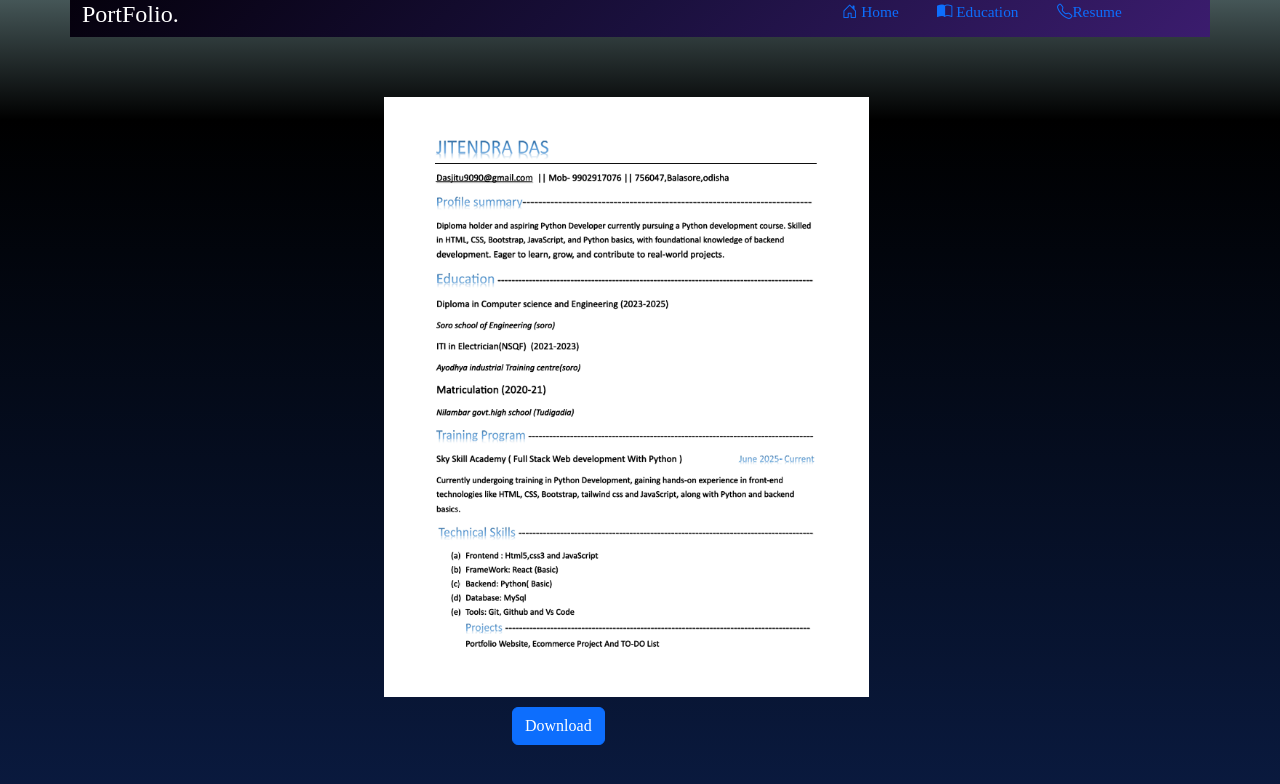
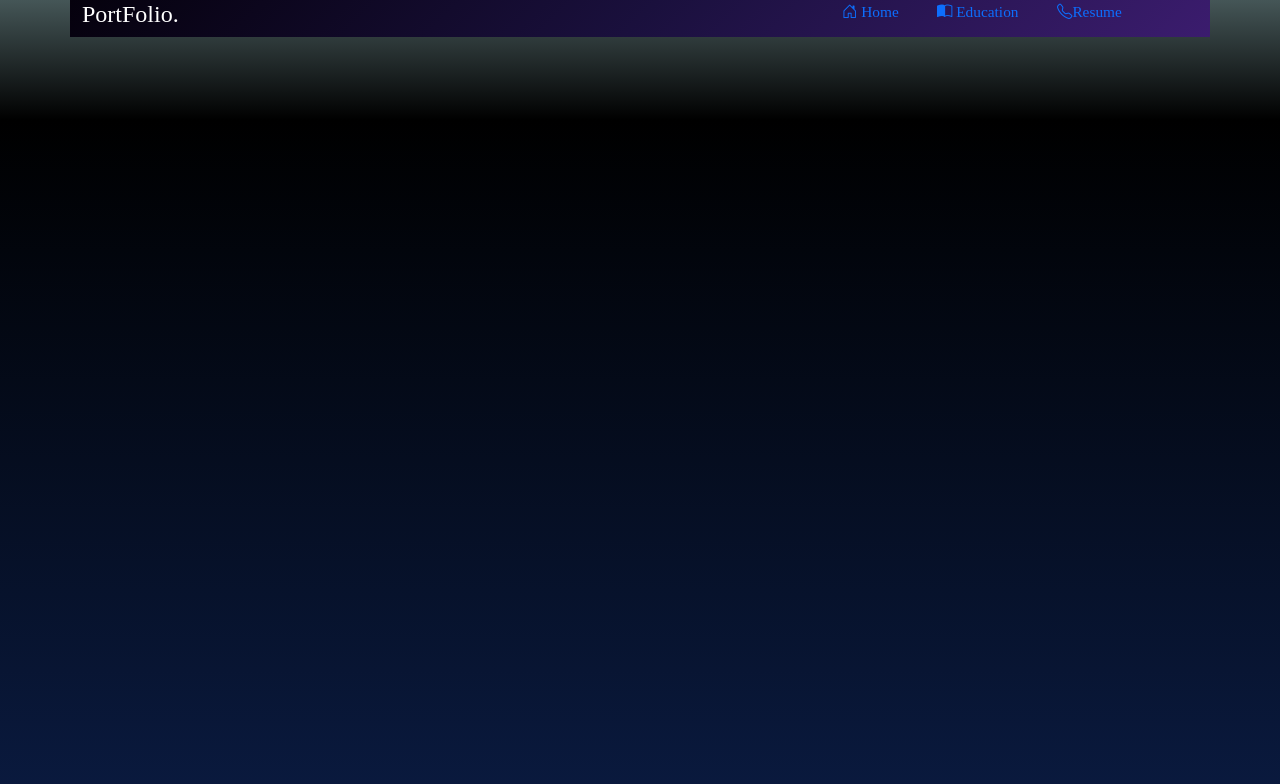
Before and after one commit to jitud9902-blip/jitu.portfolio, a React (Vite) app: page /contact in a window 1280 px wide. Shown: the top 784 px of the page. Built offline with nearby package versions, Linux system fonts and the light colour scheme.

Commit message:
Updated two files

```diff
--- a/src/App.jsx
+++ b/src/App.jsx
@@ -4,12 +4,10 @@ import { Routes, Route } from "react-router-dom";
 import Home from "./Pages/Home";
 import Service from "./Pages/Service";
 import Demo from "./Pages/Demo";
-
-import Contact from "./pages/Contact";
+// import Contact from './Pages/Contact';
 import Navbar from "./assets/Components/Navbar";
 import Education from "./Pages/Education";
 import Wb from "./Pages/Wb";
-
 import "./App.css"
 import Csc from "./Csc";
 import Iti from "./Iti";
@@ -26,7 +24,7 @@ function App() {
 
         <Route path="/education" element={<Education/>} />
         <Route path="/service" element={<Service />} />
-        <Route path="/contact" element={<Contact />} />
+        {/* <Route path="/contact" element={<Contact />} /> */}
          <Route path="/demo" element={<Demo />} />
          <Route path="/scs" element={<Csc/>}/>
          <Route path="/iti" element={<Iti/>}/>
--- a/src/Pages/Contact.jsx
+++ b/src/Pages/Contact.jsx
@@ -1,22 +1,22 @@
-import "./Contact.css"
+// import "./Contact.css"
 
-function contact() {
-  return (
-    <div>
-      <div className="ima">
-        <img src="/resume.png">
-        </img>
+// function Contact() {
+//   return (
+//     <div>
+//       <div className="ima">
+//         <img src="/resume.png">
+//         </img>
 
-        <a href="/resume.png" download>
-        <button  className="btn btn-primary"> Download</button>
-        </a>
+//         <a href="/resume.png" download>
+//         <button  className="btn btn-primary"> Download</button>
+//         </a>
 
-      </div>
+//       </div>
 
 
 
-    </div>
-  )
-}
+//     </div>
+//   )
+// }
 
-export default contact
+// export default Contact
```
